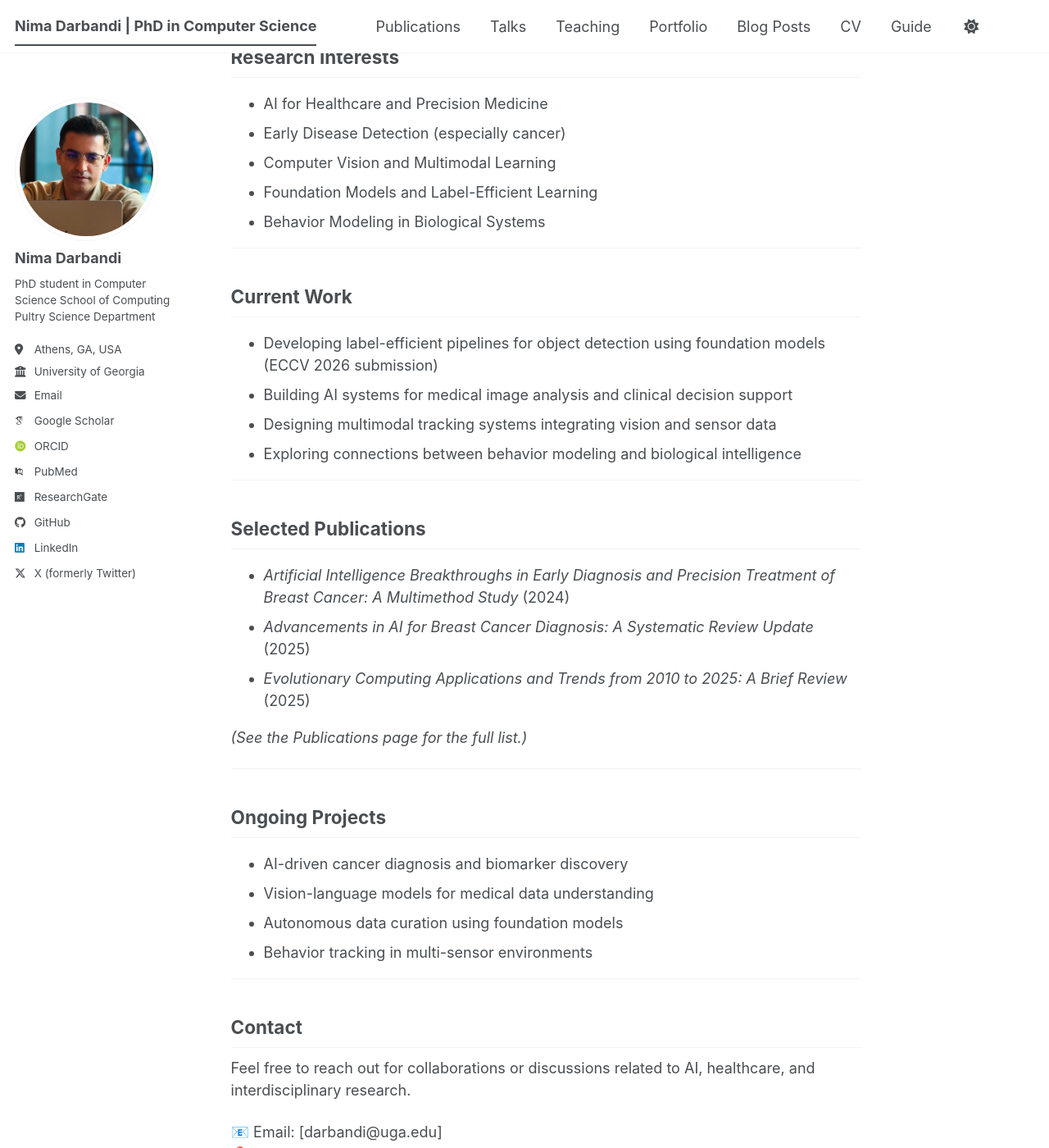
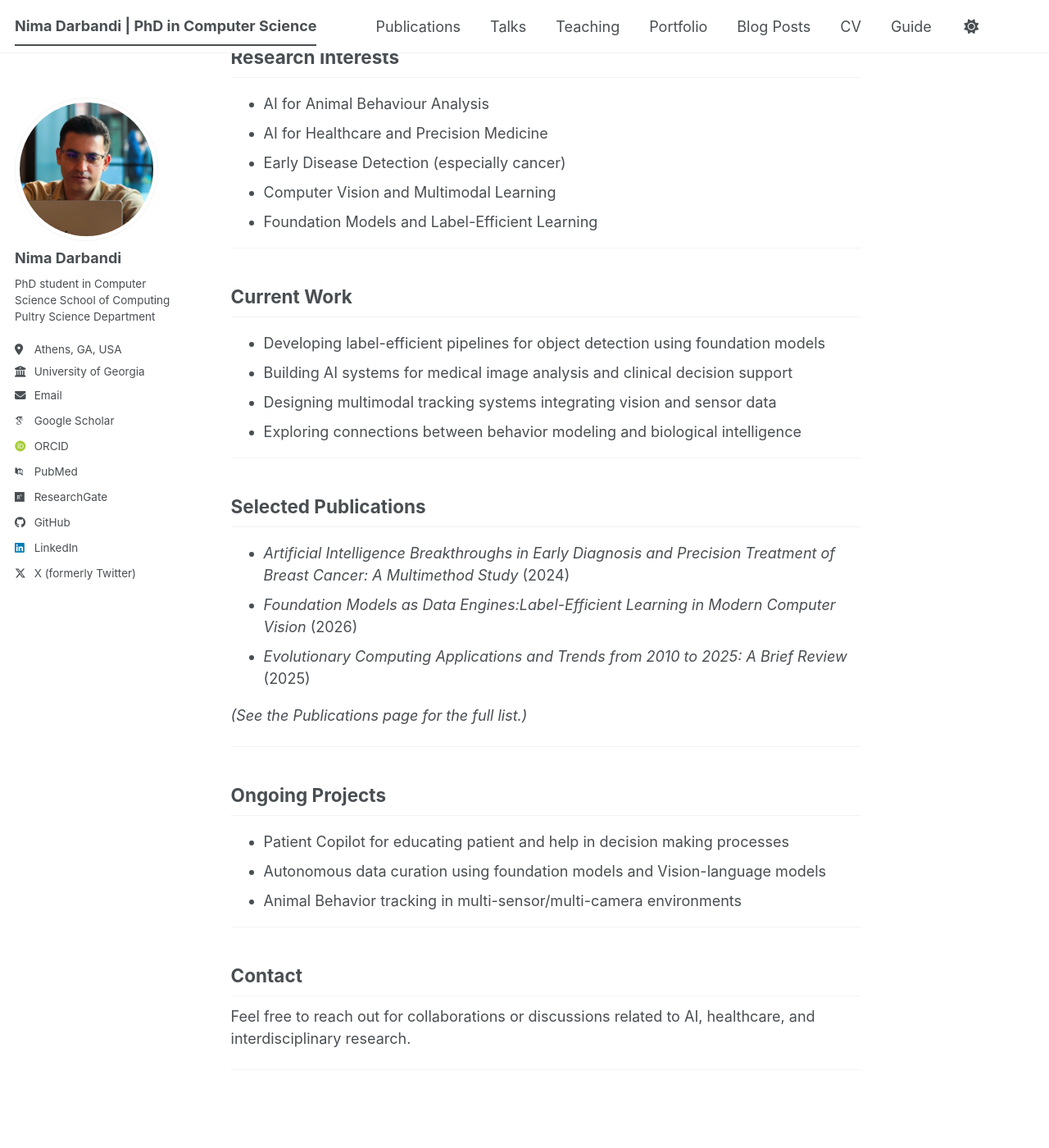
Before and after one commit to nimadarbandi/nimadarbandi.github.io, a Jekyll site: the page built from _pages/about.md, in a window 1280 px wide and 1400 px high, scrolled down 488 px. Shown: the whole window at 82% size. Built offline with Jekyll 4.4.1, drawn with Linux system fonts in a browser that asks for light colours; some web fonts are replaced; a script bundle is joined from its source files by our own code; library files that are not in the unit come from our copies; some of the changed text lies outside the part shown.

Commit message:
Update about.md

```diff
--- a/_pages/about.md
+++ b/_pages/about.md
@@ -15,16 +15,16 @@ My work combines computer vision, machine learning, and large language models to
 ---
 
 ## Research Interests
+- AI for Animal Behaviour Analysis
 - AI for Healthcare and Precision Medicine
 - Early Disease Detection (especially cancer)
 - Computer Vision and Multimodal Learning
 - Foundation Models and Label-Efficient Learning
-- Behavior Modeling in Biological Systems
 
 ---
 
 ## Current Work
-- Developing label-efficient pipelines for object detection using foundation models (ECCV 2026 submission)
+- Developing label-efficient pipelines for object detection using foundation models
 - Building AI systems for medical image analysis and clinical decision support
 - Designing multimodal tracking systems integrating vision and sensor data
 - Exploring connections between behavior modeling and biological intelligence
@@ -33,7 +33,7 @@ My work combines computer vision, machine learning, and large language models to
 
 ## Selected Publications
 - *Artificial Intelligence Breakthroughs in Early Diagnosis and Precision Treatment of Breast Cancer: A Multimethod Study* (2024)
-- *Advancements in AI for Breast Cancer Diagnosis: A Systematic Review Update* (2025)
+- *Foundation Models as Data Engines:Label-Efficient Learning in Modern Computer Vision* (2026)
 - *Evolutionary Computing Applications and Trends from 2010 to 2025: A Brief Review* (2025)
 
 *(See the Publications page for the full list.)*
@@ -41,17 +41,13 @@ My work combines computer vision, machine learning, and large language models to
 ---
 
 ## Ongoing Projects
-- AI-driven cancer diagnosis and biomarker discovery
-- Vision-language models for medical data understanding
-- Autonomous data curation using foundation models
-- Behavior tracking in multi-sensor environments
+- Patient Copilot for educating patient and help in decision making processes
+- Autonomous data curation using foundation models and Vision-language models
+- Animal Behavior tracking in multi-sensor/multi-camera environments
 
 ---
 
 ## Contact
 Feel free to reach out for collaborations or discussions related to AI, healthcare, and interdisciplinary research.
 
-📧 Email: [darbandi@uga.edu]
-📍 University of Georgia, Athens, GA
-
 ---
```
